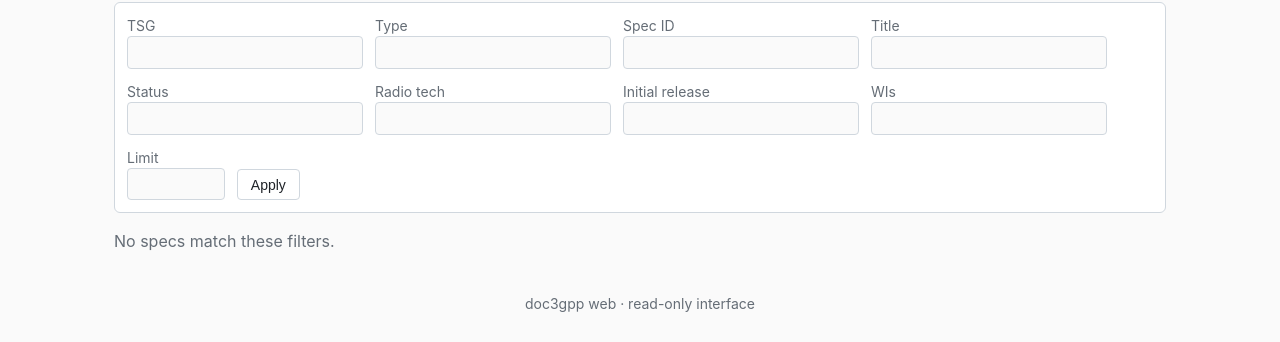
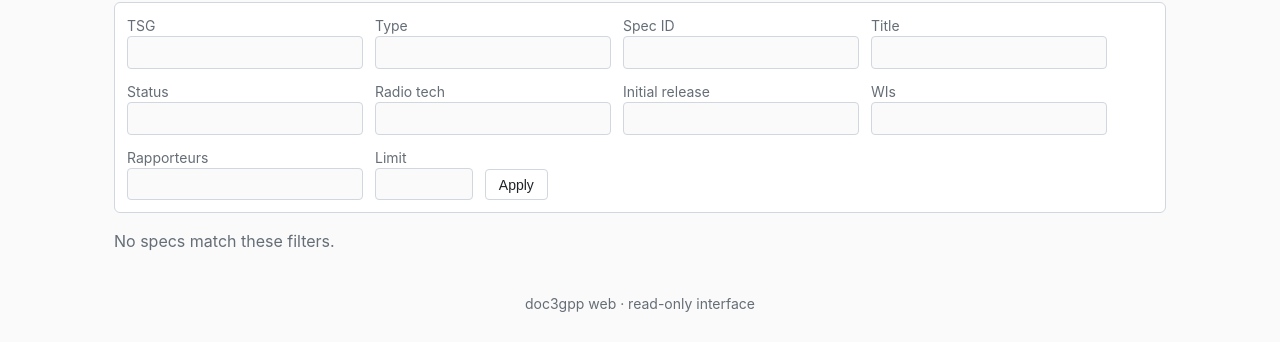
Before and after one commit to jerrywang121/doc3gpp, a Python web app: template src/doc3gpp/web/templates/spec_list.html in a window 1280 px wide. Shown: the part 176-518 px from the top of the page. Run offline with Jinja, Linux system fonts and the light colour scheme; the template is opened without the code that fills it, so the values that code supplies are empty.

Commit message:
feat(spec): add Rapporteurs filter input and results column

```diff
--- a/src/doc3gpp/web/templates/partials/spec_filters.html
+++ b/src/doc3gpp/web/templates/partials/spec_filters.html
@@ -29,6 +29,9 @@
   <label>WIs
     <input type="text" name="wis" value="{{ filters.wis or '' }}">
   </label>
+  <label>Rapporteurs
+    <input type="text" name="rapporteurs" value="{{ filters.rapporteurs or '' }}">
+  </label>
   <label>Limit
     <input type="number" name="limit" value="{{ filters.limit }}" min="1" max="200">
   </label>
--- a/src/doc3gpp/web/templates/partials/spec_results.html
+++ b/src/doc3gpp/web/templates/partials/spec_results.html
@@ -11,6 +11,7 @@
           <th>Initial release</th>
           <th>TSG</th>
           <th>WIs</th>
+          <th>Rapporteurs</th>
           <th></th>
         </tr>
       </thead>
@@ -25,6 +26,7 @@
             <td>{{ spec.initial_release or '-' }}</td>
             <td><code>{{ spec.tsg or '-' }}</code></td>
             <td>{{ spec.wis or '-' }}</td>
+            <td>{{ spec.rapporteurs or '-' }}</td>
             <td><a href="/specs/{{ spec.spec_id }}">show</a></td>
           </tr>
         {% endfor %}
```
Also changed, not shown: tests/unit/test_web_routes.py (+14 -0 lines).
